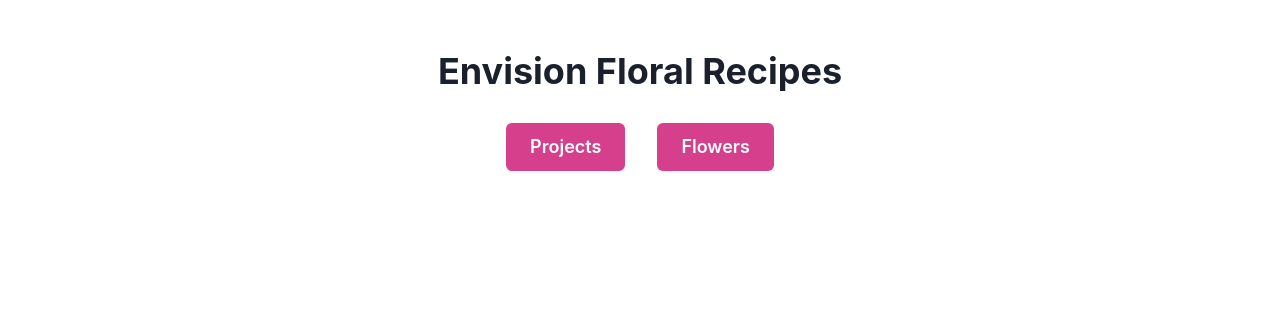
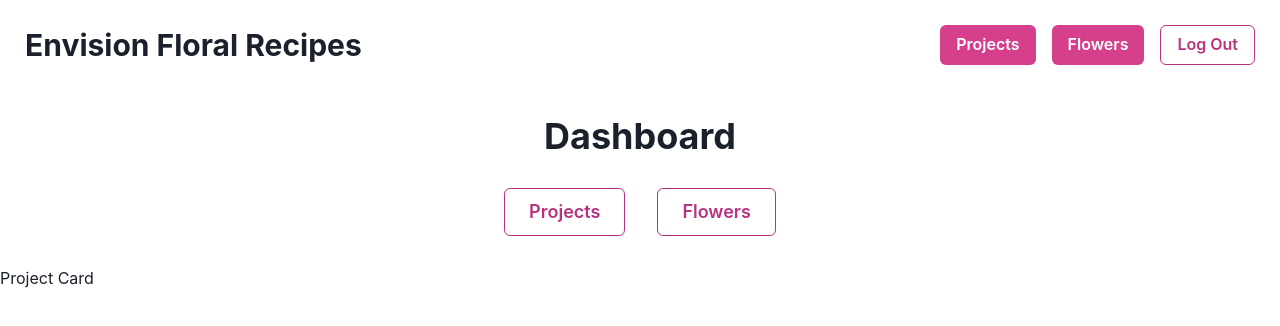
Before and after one commit to solidquartz/floral-recipes, a React (Create React App) app in the folder client/: page / in a window 1280 px wide. Shown: the top 326 px of the page. Built offline with nearby package versions, Linux system fonts and the light colour scheme.

Commit message:
Add logout button and header to dashboard

```diff
--- a/client/src/pages/Dashboard.tsx
+++ b/client/src/pages/Dashboard.tsx
@@ -9,16 +9,20 @@ import {
   Spacer,
 } from "@chakra-ui/react";
 import React from "react";
+import { Header, ProjectCard } from "./components";
 
 export const Dashboard: React.FC = () => {
   return (
+    <>
+      <Header />
+
       <Flex direction="column" align="center" m="auto" justify="center">
-      <Box pt="50px">
-        <Heading>Envision Floral Recipes</Heading>
+        <Box pt="10px">
+          <Heading>Dashboard</Heading>
         </Box>
         <Spacer />
         <Box p="30px">
-        <ButtonGroup spacing="8">
+          <ButtonGroup spacing="8" variant="outline">
             <Button size="lg" colorScheme="pink">
               Projects
             </Button>
@@ -28,5 +32,10 @@ export const Dashboard: React.FC = () => {
           </ButtonGroup>
         </Box>
       </Flex>
+
+      <Flex>
+        <ProjectCard />
+      </Flex>
+    </>
   );
 };
--- a/client/src/pages/components/Header.tsx
+++ b/client/src/pages/components/Header.tsx
@@ -11,22 +11,24 @@ export const Header: React.FC = () => {
       justify="space-between"
       wrap="wrap"
       w="100%"
-      mb={8}
-      p={8}
+      mb="15px"
+      p="25px"
     >
 
         <Box>
           <Heading size="lg">Envision Floral Recipes</Heading>
         </Box>
         <Spacer />
-
         <Box>
-          <ButtonGroup>
+          <ButtonGroup spacing="4">
             <Button size="md" colorScheme="pink">
               Projects
             </Button>
             <Button size="md" colorScheme="pink">
               Flowers
+            </Button>
+            <Button size="md" colorScheme="pink" variant="outline">
+              Log Out
             </Button>
           </ButtonGroup>
         </Box>
```
Also changed, not shown: client/src/pages/components/ProjectCard.tsx (+6 -1 lines). Lines whose indentation alone changed are shown as unchanged.
